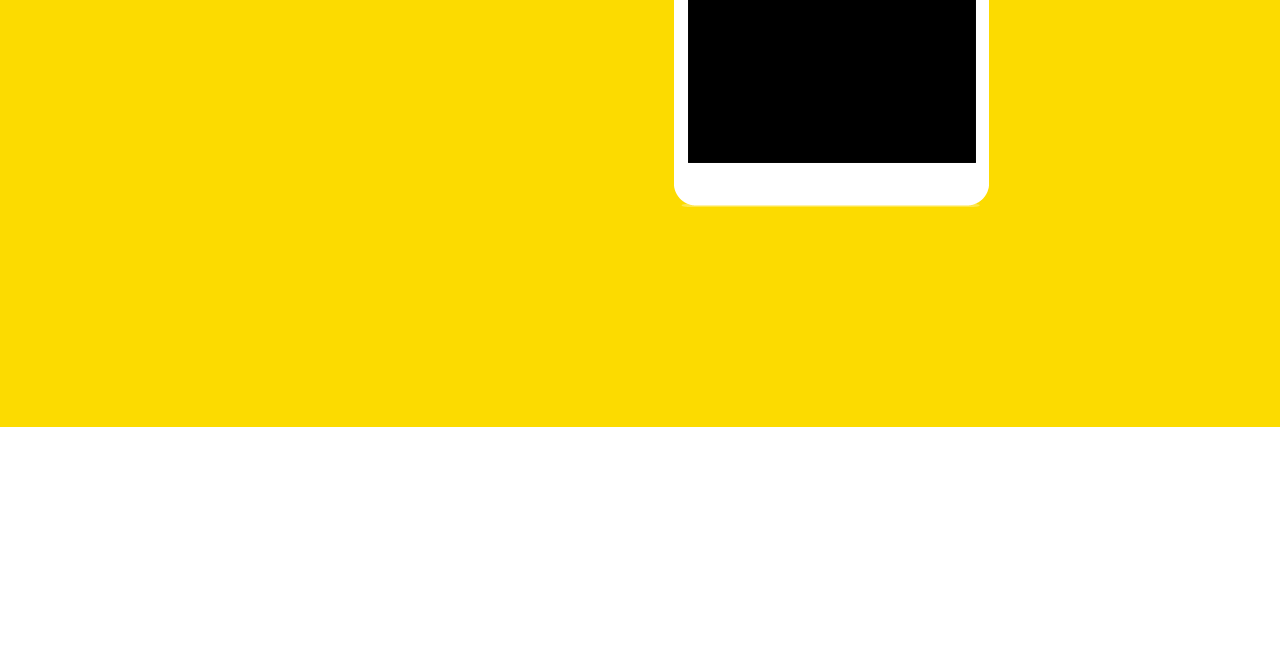
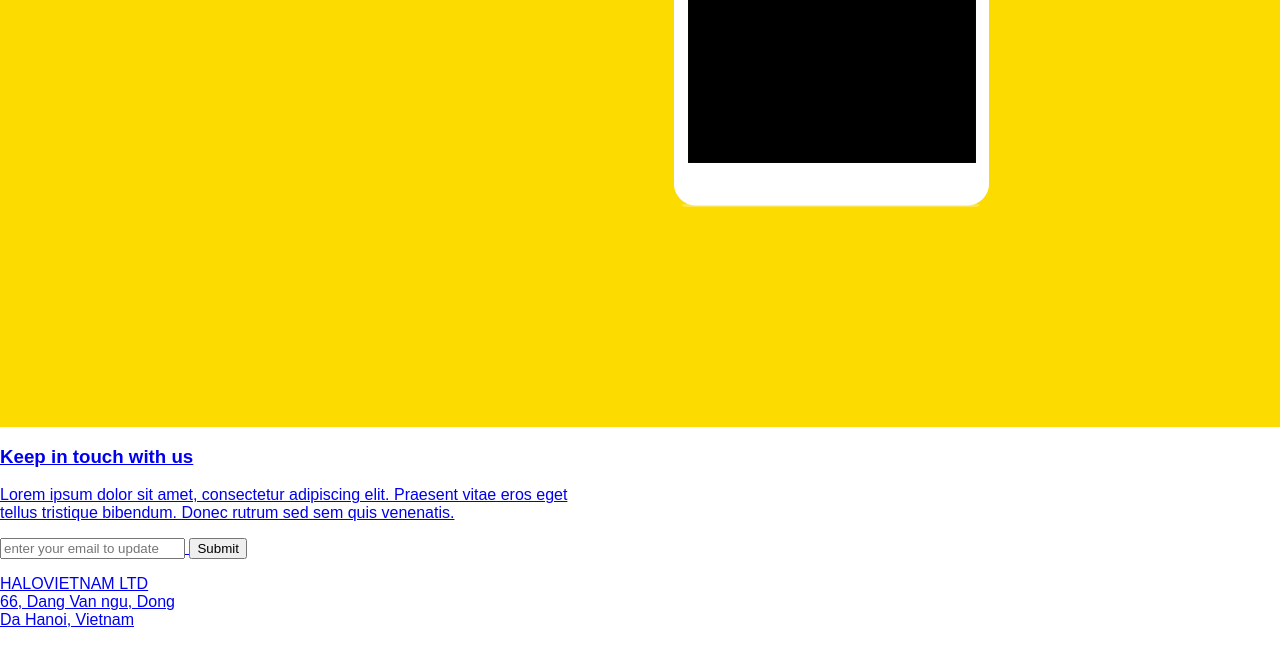
Before and after one commit to Artem-Halvita/hsa, a plain HTML site: page index.html in a window 1280 px wide. Shown: the part 309-954 px from the top of the page. Before the commit the page ends 800 px from the top, so only its background shows below. Drawn offline with Linux system fonts and the light colour scheme.

Commit message:
Added footer

```diff
--- a/index.html
+++ b/index.html
@@ -45,6 +45,24 @@
     </main>
     <footer>
         <!-- Верстает Артем -->
+        <div class="content">
+            <h3 class="title">
+                Keep in touch with us
+            </h3>
+            <p class="title_main">
+                Lorem ipsum dolor sit amet, consectetur adipiscing elit. Praesent vitae eros eget<br>
+                tellus tristique bibendum. Donec rutrum sed sem quis venenatis.
+            </p>
+            <form action="#" method="post">
+                <input class ="label" type="text" name="postEmail" placeholder="enter your email to update">
+                <input class="button" type="submit" value="Submit">
+            </form>
+            <p class="addres">
+                HALOVIETNAM LTD<br>
+                66, Dang Van ngu, Dong<br>
+                Da Hanoi, Vietnam
+            </p>
+        </div>
     </footer>
 </body>
 </html>
```
